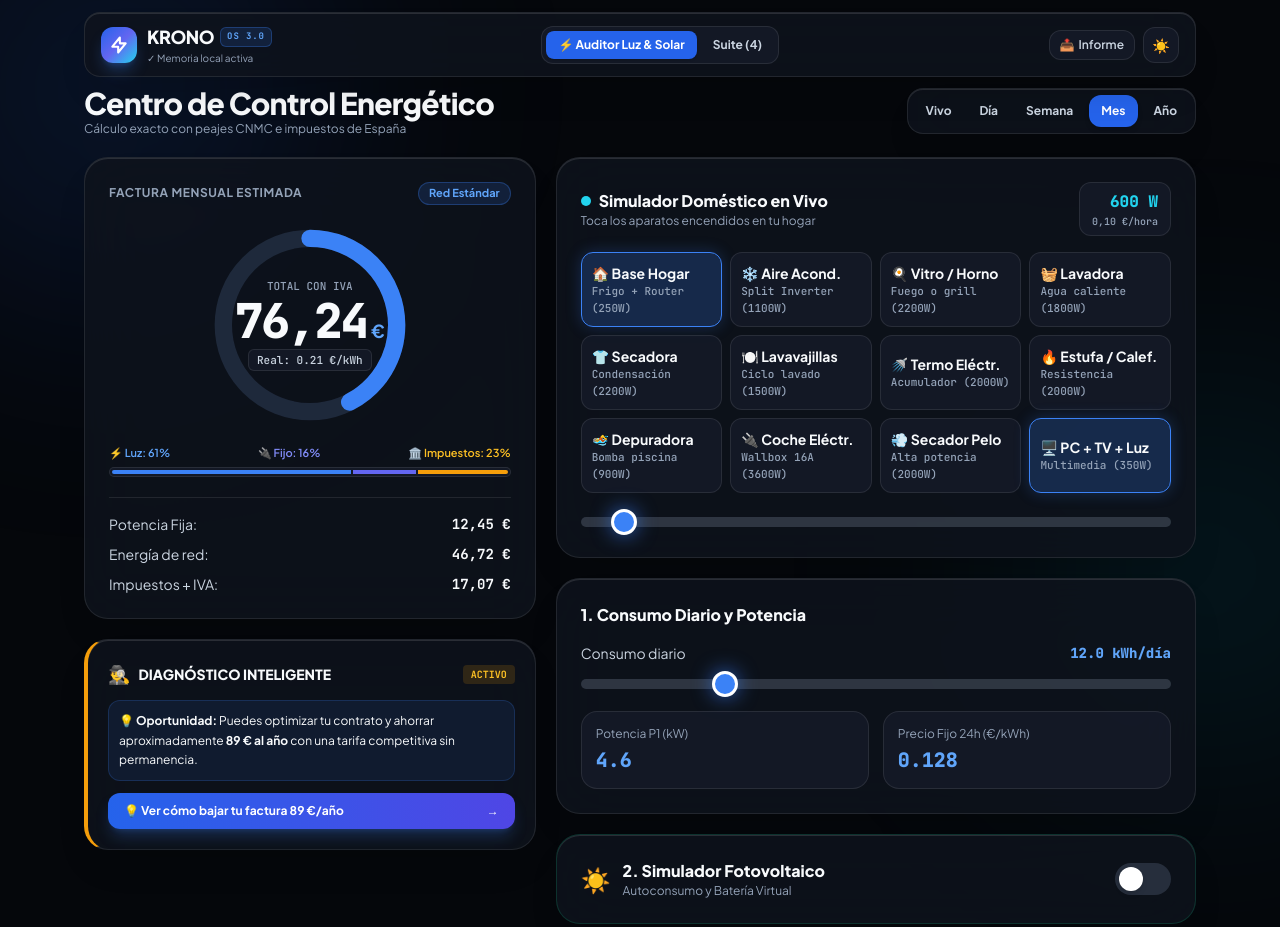
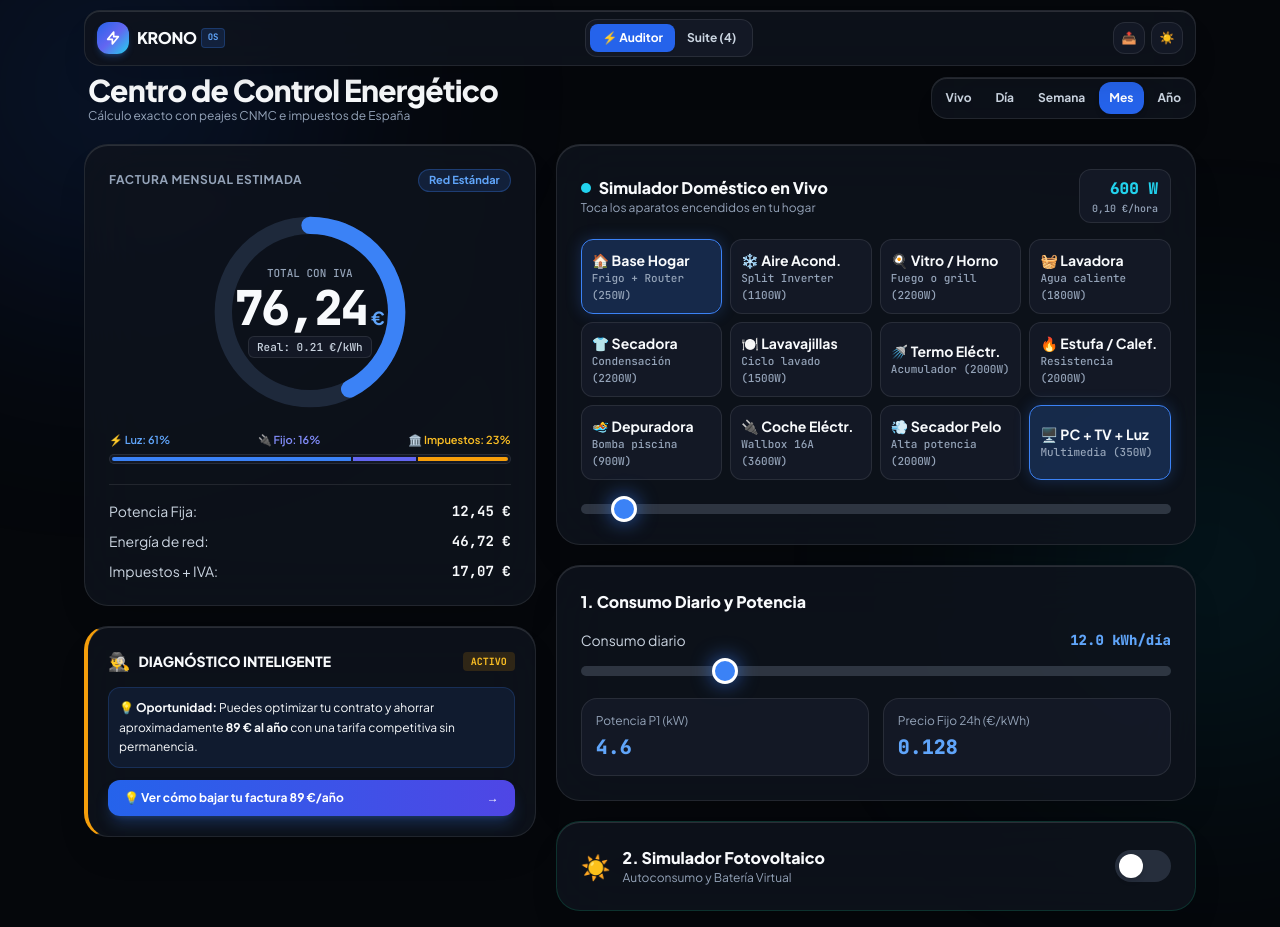
Before and after one commit to Naitsirc40/Krono-labs, a plain HTML site: page index.html in a window 1280 px wide. Drawn offline with nearby package versions, Linux system fonts and the light colour scheme.

Commit message:
index.html

```diff
--- a/index.html
+++ b/index.html
@@ -3,7 +3,7 @@
 <head>
   <meta charset="UTF-8">
   <meta name="viewport" content="width=device-width, initial-scale=1.0, maximum-scale=1.0, user-scalable=no">
-  <title>KRONO // Precision Energy OS v3.0</title>
+  <title>KRONO // Precision Energy OS v3.1</title>
   <script src="https://cdn.tailwindcss.com"></script>
   <link href="https://fonts.googleapis.com/css2?family=Plus+Jakarta+Sans:wght@400;500;600;700;800&family=JetBrains+Mono:wght@500;600;700;800&display=swap" rel="stylesheet">
   <script>
@@ -129,57 +129,59 @@
   <div id="aura-top" class="ambient-light w-[420px] h-[420px] bg-blue-600/15 top-[-120px] left-[-100px]"></div>
   <div id="aura-bottom" class="ambient-light w-[380px] h-[380px] bg-cyan-500/10 bottom-[5%] right-[-120px]"></div>
 
-  <!-- BARRA SUPERIOR -->
-  <header class="sticky top-3 z-50 mx-auto max-w-6xl px-3 sm:px-5">
-    <nav class="glass-panel rounded-2xl px-4 py-2.5 flex items-center justify-between">
-      <div class="flex items-center gap-2.5">
-        <div class="w-9 h-9 rounded-xl bg-gradient-to-br from-blue-600 via-indigo-500 to-cyan-400 flex items-center justify-center shadow-lg shadow-blue-500/30">
-          <svg class="w-5 h-5 text-white" fill="none" stroke="currentColor" viewBox="0 0 24 24"><path stroke-linecap="round" stroke-linejoin="round" stroke-width="2.5" d="M13 10V3L4 14h7v7l9-11h-7z"/></svg>
+  <!-- BARRA SUPERIOR ULTRA-LIMPIA (1 SOLA LÍNEA EN MÓVIL) -->
+  <header class="sticky top-2.5 z-50 mx-auto max-w-6xl px-3 sm:px-5">
+    <nav class="glass-panel rounded-2xl px-3 py-2 flex items-center justify-between gap-2">
+
+      <!-- Izquierda: Logo compacto -->
+      <div class="flex items-center gap-2 shrink-0">
+        <div class="w-8 h-8 rounded-xl bg-gradient-to-br from-blue-600 via-indigo-500 to-cyan-400 flex items-center justify-center shadow-md shadow-blue-500/25">
+          <svg class="w-4 h-4 text-white" fill="none" stroke="currentColor" viewBox="0 0 24 24"><path stroke-linecap="round" stroke-linejoin="round" stroke-width="2.5" d="M13 10V3L4 14h7v7l9-11h-7z"/></svg>
         </div>
-        <div>
-          <div class="flex items-center gap-1.5">
-            <span class="font-extrabold tracking-tight text-base sm:text-lg">KRONO</span>
-            <span class="text-[9px] font-mono uppercase tracking-widest px-1.5 py-0.5 rounded-md bg-blue-500/15 text-blue-500 dark:text-blue-400 border border-blue-500/30 font-bold">OS 3.0</span>
-          </div>
-          <p class="text-[10px] text-[var(--text-muted)] hidden sm:block">✓ Memoria local activa</p>
+        <div class="flex items-center gap-1">
+          <span class="font-extrabold tracking-tight text-sm sm:text-base text-[var(--text-primary)]">KRONO</span>
+          <span class="text-[9px] font-mono uppercase px-1.5 py-0.5 rounded bg-blue-500/15 text-blue-600 dark:text-blue-400 border border-blue-500/25 font-bold">OS</span>
         </div>
       </div>
 
-      <div class="flex items-center gap-1 glass-sub p-1 rounded-xl">
-        <button onclick="switchMainView('app')" id="nav-app" class="px-3 py-1.5 rounded-lg text-xs font-bold transition-all bg-blue-600 text-white shadow">
-          ⚡ Auditor Luz & Solar
+      <!-- Centro: Selector tipo píldora Apple (Sin saltos de línea) -->
+      <div class="flex items-center glass-sub p-1 rounded-xl shrink-0">
+        <button onclick="switchMainView('app')" id="nav-app" class="px-3 py-1.5 rounded-lg text-xs font-bold whitespace-nowrap transition-all bg-blue-600 text-white shadow-sm">
+          ⚡ Auditor
         </button>
-        <button onclick="switchMainView('hub')" id="nav-hub" class="px-3 py-1.5 rounded-lg text-xs font-bold text-[var(--text-secondary)] hover:text-[var(--text-primary)] transition-all">
+        <button onclick="switchMainView('hub')" id="nav-hub" class="px-3 py-1.5 rounded-lg text-xs font-bold whitespace-nowrap text-[var(--text-secondary)] hover:text-[var(--text-primary)] transition-all">
           Suite (4)
         </button>
       </div>
 
-      <div class="flex items-center gap-2">
-        <button onclick="shareReport()" title="Copiar Informe" class="px-2.5 py-1.5 rounded-xl glass-sub text-xs font-semibold text-[var(--text-secondary)] hover:border-blue-500/40 transition-all flex items-center gap-1">
-          <span>📤</span> <span class="hidden md:inline">Informe</span>
+      <!-- Derecha: Botones de acción cuadrados simétricos -->
+      <div class="flex items-center gap-1.5 shrink-0">
+        <button onclick="shareReport()" title="Copiar Informe" class="w-8 h-8 rounded-xl glass-sub flex items-center justify-center text-xs hover:border-blue-500/40 transition-all">
+          📤
         </button>
-        <button onclick="toggleTheme()" class="w-9 h-9 rounded-xl glass-sub flex items-center justify-center hover:scale-105 transition-all">
-          <span id="theme-icon" class="text-sm">☀️</span>
+        <button onclick="toggleTheme()" title="Cambiar Tema" class="w-8 h-8 rounded-xl glass-sub flex items-center justify-center hover:scale-105 transition-all">
+          <span id="theme-icon" class="text-xs">☀️</span>
         </button>
       </div>
+
     </nav>
   </header>
 
-  <main class="max-w-6xl mx-auto px-3 sm:px-5 mt-5">
+  <main class="max-w-6xl mx-auto px-3 sm:px-5 mt-4">
 
     <!-- VISTA 1: AUDITOR -->
     <section id="view-app" class="space-y-5">
       <div class="flex flex-col sm:flex-row sm:items-center justify-between gap-3">
-        <div>
-          <h1 class="text-2xl sm:text-3xl font-extrabold tracking-tight text-[var(--text-primary)]">Centro de Control Energético</h1>
+        <div class="px-1">
+          <h1 class="text-xl sm:text-3xl font-extrabold tracking-tight text-[var(--text-primary)]">Centro de Control Energético</h1>
           <p class="text-xs text-[var(--text-muted)]">Cálculo exacto con peajes CNMC e impuestos de España</p>
         </div>
-        <div class="glass-panel p-1.5 rounded-2xl grid grid-cols-5 gap-1 sm:inline-flex self-stretch sm:self-auto">
-          <button onclick="setPeriod('live')" id="p-live" class="px-3 py-2 rounded-xl text-xs font-bold transition-all text-center text-[var(--text-secondary)]">Vivo</button>
-          <button onclick="setPeriod('day')" id="p-day" class="px-3 py-2 rounded-xl text-xs font-bold transition-all text-center text-[var(--text-secondary)]">Día</button>
-          <button onclick="setPeriod('week')" id="p-week" class="px-3 py-2 rounded-xl text-xs font-bold transition-all text-center text-[var(--text-secondary)]">Semana</button>
-          <button onclick="setPeriod('month')" id="p-month" class="px-3 py-2 rounded-xl text-xs font-bold bg-blue-600 text-white shadow-md transition-all text-center">Mes</button>
-          <button onclick="setPeriod('year')" id="p-year" class="px-3 py-2 rounded-xl text-xs font-bold transition-all text-center text-[var(--text-secondary)]">Año</button>
+        <div class="glass-panel p-1 rounded-2xl grid grid-cols-5 gap-1 sm:inline-flex self-stretch sm:self-auto">
+          <button onclick="setPeriod('live')" id="p-live" class="px-2.5 py-2 rounded-xl text-xs font-bold transition-all text-center text-[var(--text-secondary)]">Vivo</button>
+          <button onclick="setPeriod('day')" id="p-day" class="px-2.5 py-2 rounded-xl text-xs font-bold transition-all text-center text-[var(--text-secondary)]">Día</button>
+          <button onclick="setPeriod('week')" id="p-week" class="px-2.5 py-2 rounded-xl text-xs font-bold transition-all text-center text-[var(--text-secondary)]">Semana</button>
+          <button onclick="setPeriod('month')" id="p-month" class="px-2.5 py-2 rounded-xl text-xs font-bold bg-blue-600 text-white shadow-md transition-all text-center">Mes</button>
+          <button onclick="setPeriod('year')" id="p-year" class="px-2.5 py-2 rounded-xl text-xs font-bold transition-all text-center text-[var(--text-secondary)]">Año</button>
         </div>
       </div>
 
@@ -410,14 +412,14 @@
     function switchMainView(view) {
       document.getElementById('view-app').classList.toggle('hidden', view !== 'app');
       document.getElementById('view-hub').classList.toggle('hidden', view !== 'hub');
-      document.getElementById('nav-app').className = view === 'app' ? 'px-3 py-1.5 rounded-lg text-xs font-bold transition-all bg-blue-600 text-white shadow' : 'px-3 py-1.5 rounded-lg text-xs font-bold text-[var(--text-secondary)] hover:text-[var(--text-primary)] transition-all';
-      document.getElementById('nav-hub').className = view === 'hub' ? 'px-3 py-1.5 rounded-lg text-xs font-bold transition-all bg-blue-600 text-white shadow' : 'px-3 py-1.5 rounded-lg text-xs font-bold text-[var(--text-secondary)] hover:text-[var(--text-primary)] transition-all';
+      document.getElementById('nav-app').className = view === 'app' ? 'px-3 py-1.5 rounded-lg text-xs font-bold whitespace-nowrap transition-all bg-blue-600 text-white shadow-sm' : 'px-3 py-1.5 rounded-lg text-xs font-bold whitespace-nowrap text-[var(--text-secondary)] hover:text-[var(--text-primary)] transition-all';
+      document.getElementById('nav-hub').className = view === 'hub' ? 'px-3 py-1.5 rounded-lg text-xs font-bold whitespace-nowrap transition-all bg-blue-600 text-white shadow-sm' : 'px-3 py-1.5 rounded-lg text-xs font-bold whitespace-nowrap text-[var(--text-secondary)] hover:text-[var(--text-primary)] transition-all';
     }
 
     function setPeriod(p) {
       currentPeriod = p;
       ['live', 'day', 'week', 'month', 'year'].forEach(id => {
-        document.getElementById('p-' + id).className = (id === p) ? 'px-3 py-2 rounded-xl text-xs font-bold bg-blue-600 text-white shadow-md transition-all text-center' : 'px-3 py-2 rounded-xl text-xs font-bold transition-all text-center text-[var(--text-secondary)]';
+        document.getElementById('p-' + id).className = (id === p) ? 'px-2.5 py-2 rounded-xl text-xs font-bold bg-blue-600 text-white shadow-md transition-all text-center' : 'px-2.5 py-2 rounded-xl text-xs font-bold transition-all text-center text-[var(--text-secondary)]';
       });
       recalc();
     }
```
